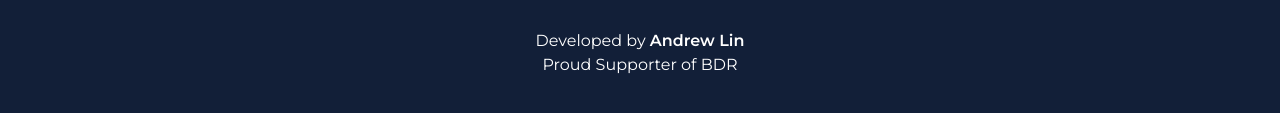
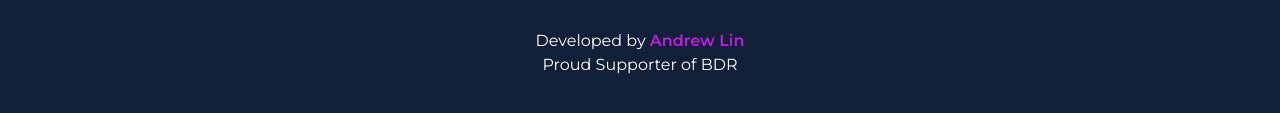
Before and after one commit to andrewlin27/camp-womack, a plain HTML site: page index.html in a window 1280 px wide. Shown: the part 4646-4759 px from the top of the page. Drawn offline with nearby package versions, Linux system fonts and the light colour scheme.

Commit message:
andrew instagram

```diff
--- a/index.html
+++ b/index.html
@@ -349,7 +349,9 @@
                 <a class="btn btn-lg btn-outline-light btn-lg-square" href="https://www.instagram.com/baby_got_womack/"><i class="fab fa-instagram"></i></a>
             </div>
             <div class="d-flex justify-content-center py-2">
-                <p class="text-white" href="#">Developed by <strong>Andrew Lin</strong><br>Proud Supporter of BDR</p>
+                <p class="text-white" href="#">
+                    Developed by <a href="https://www.instagram.com/andrew.lin27/"><strong>Andrew Lin</strong></a><br>Proud Supporter of BDR
+                </p>
             </div>
         </div>
     </div>
```
